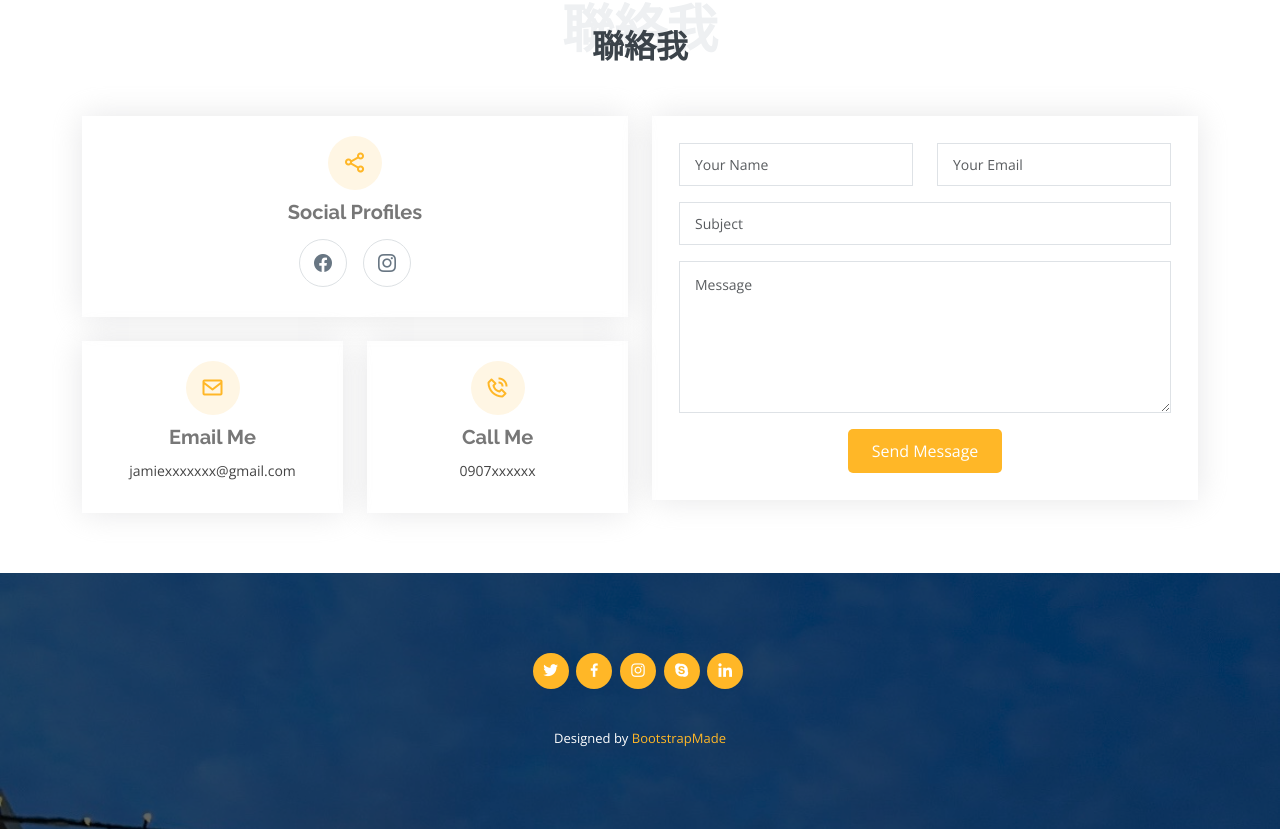
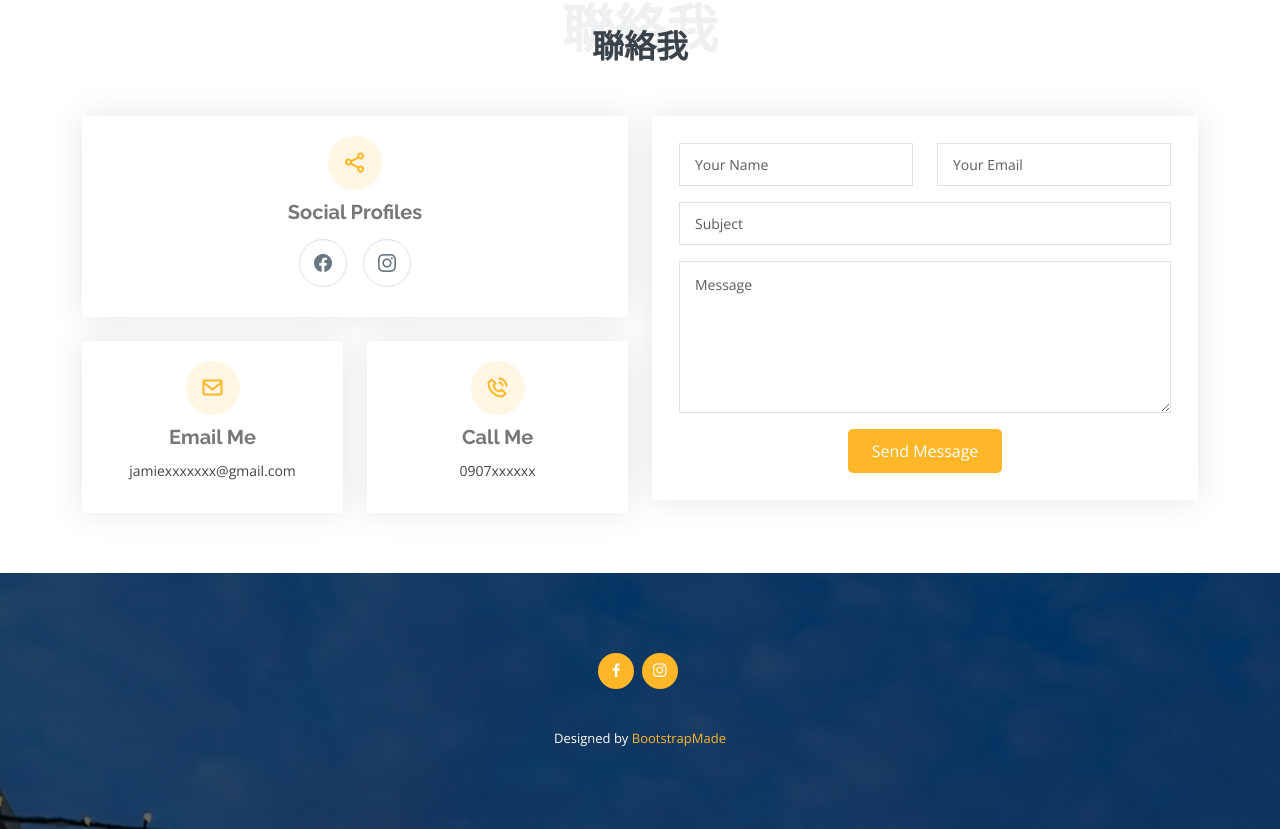
Before and after one commit to yujuan1118/yujuan.github.io, a plain HTML site: page index.html in a window 1280 px wide. Shown: the part 3438-4267 px from the top of the page. Drawn offline with nearby package versions, Linux system fonts and the light colour scheme.

Commit message:
Update index.html

```diff
--- a/index.html
+++ b/index.html
@@ -403,11 +403,10 @@
   <footer id="footer">
     <div class="container">
       <div class="social-links">
-        <a href="#" class="twitter"><i class="bx bxl-twitter"></i></a>
-        <a href="#" class="facebook"><i class="bx bxl-facebook"></i></a>
-        <a href="#" class="instagram"><i class="bx bxl-instagram"></i></a>
-        <a href="#" class="google-plus"><i class="bx bxl-skype"></i></a>
-        <a href="#" class="linkedin"><i class="bx bxl-linkedin"></i></a>
+
+        <a href="https://www.facebook.com/?locale=zh_TW" class="facebook"><i class="bx bxl-facebook"></i></a>
+        <a href="https://www.instagram.com/" class="instagram"><i class="bx bxl-instagram"></i></a>
+
       </div>
       <div class="credits">
         <!-- All the links in the footer should remain intact. -->
```
